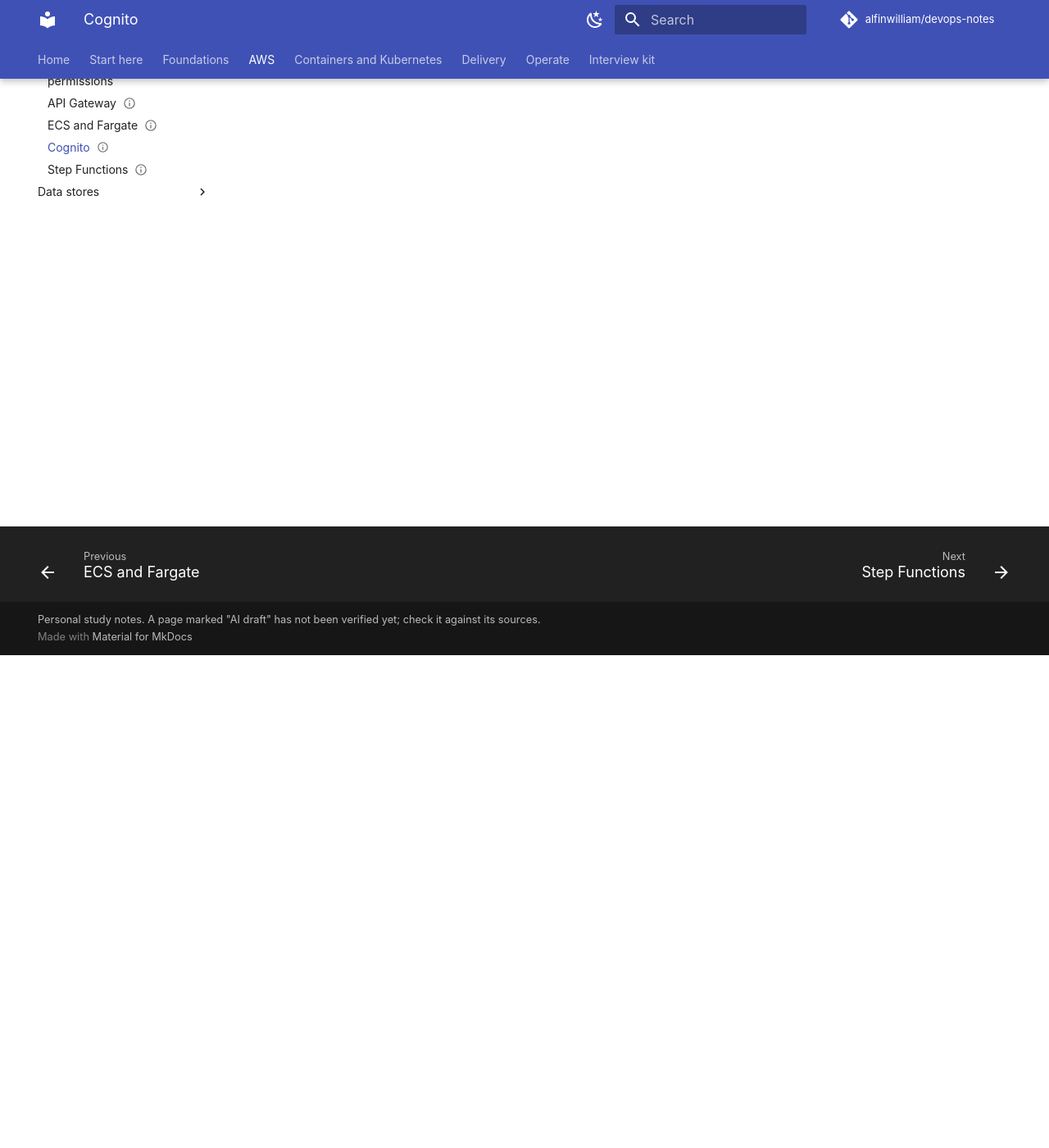
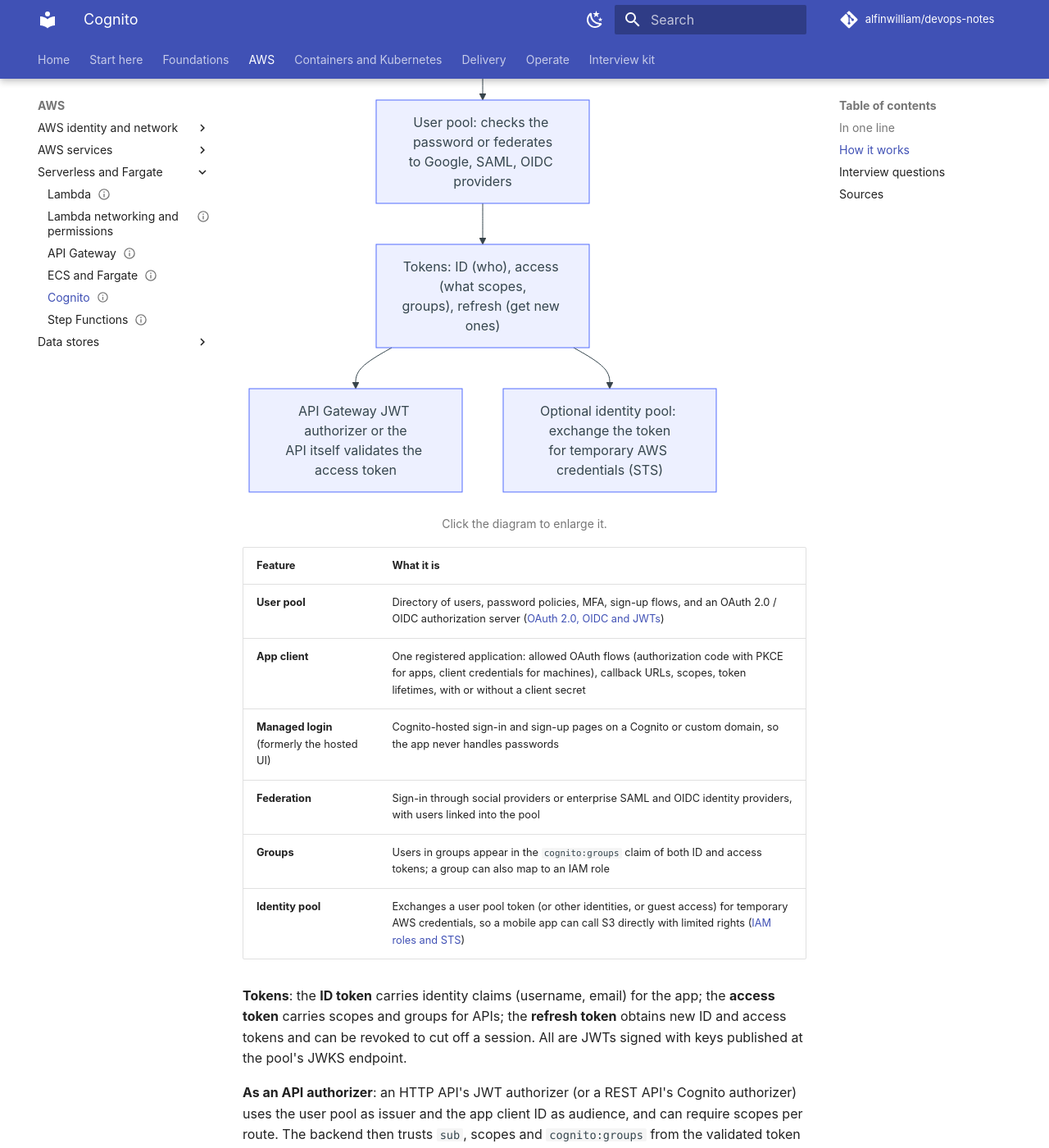
Before and after one commit to alfinwilliam/devops-notes, an MkDocs documentation site: the page built from docs/serverless/cognito.md, in a window 1280 px wide and 1400 px high, scrolled down 601 px. Shown: the whole window at 82% size. Built offline with MkDocs 1.6.1 and Material for MkDocs 9.7.7, drawn with Linux system fonts in a browser that asks for light colours; comment, search, counter and statistics services are not loaded; some of the changed text lies outside the part shown.

Commit message:
serverless: add "Cognito"
Co-Authored-By: Claude Opus 5.5 <noreply@anthropic.com>

````diff
--- a/docs/serverless/cognito.md
+++ b/docs/serverless/cognito.md
@@ -1,19 +1,103 @@
 ---
 title: "Cognito"
-status: stub
+status: draft
 form: short
 commands: docs
 ---
 
 # Cognito
 
-> **Status: not written yet.** This page is a placeholder that lists what it will cover.
+> **Status: AI draft, 2026-11-16.** Not yet verified by me. Written from the Amazon Cognito Developer Guide; no AWS calls were made.
 
-## Planned coverage
+## In one line
 
-- User pools vs identity pools
-- App clients and hosted login
-- The tokens issued: ID, access, refresh
-- Using a user pool as a JWT authorizer for an API
-- Groups and claims
-- Link to the OAuth and OIDC page for the protocol itself
+Cognito user pools are a managed user directory and OIDC identity provider: users sign up and sign in (directly, through managed login pages, or via social and enterprise providers) and apps receive ID, access and refresh tokens. Identity pools are a separate feature that exchanges an identity for temporary AWS credentials.
+
+## How it works
+
+```mermaid
+flowchart TD
+    U["User signs in: managed login page<br/>or the app's own form"] --> P["User pool: checks the password or federates<br/>to Google, SAML, OIDC providers"]
+    P --> T["Tokens: ID (who), access (what scopes,<br/>groups), refresh (get new ones)"]
+    T --> A["API Gateway JWT authorizer or the<br/>API itself validates the access token"]
+    T --> I["Optional identity pool: exchange the token<br/>for temporary AWS credentials (STS)"]
+```
+
+| Feature | What it is |
+|---|---|
+| **User pool** | Directory of users, password policies, MFA, sign-up flows, and an OAuth 2.0 / OIDC authorization server ([OAuth 2.0, OIDC and JWTs](../security/oauth-oidc-jwt.md)) |
+| **App client** | One registered application: allowed OAuth flows (authorization code with PKCE for apps, client credentials for machines), callback URLs, scopes, token lifetimes, with or without a client secret |
+| **Managed login** (formerly the hosted UI) | Cognito-hosted sign-in and sign-up pages on a Cognito or custom domain, so the app never handles passwords |
+| **Federation** | Sign-in through social providers or enterprise SAML and OIDC identity providers, with users linked into the pool |
+| **Groups** | Users in groups appear in the `cognito:groups` claim of both ID and access tokens; a group can also map to an IAM role |
+| **Identity pool** | Exchanges a user pool token (or other identities, or guest access) for temporary AWS credentials, so a mobile app can call S3 directly with limited rights ([IAM roles and STS](../aws-core/iam-roles-and-sts.md)) |
+
+**Tokens**: the **ID token** carries identity claims (username, email) for the app; the **access token** carries scopes and groups for APIs; the **refresh token** obtains new ID and access tokens and can be revoked to cut off a session. All are JWTs signed with keys published at the pool's JWKS endpoint.
+
+**As an API authorizer**: an HTTP API's JWT authorizer (or a REST API's Cognito authorizer) uses the user pool as issuer and the app client ID as audience, and can require scopes per route. The backend then trusts `sub`, scopes and `cognito:groups` from the validated token ([API Gateway](api-gateway.md)).
+
+## Interview questions
+
+**1. What is the difference between a user pool and an identity pool?**
+
+<details markdown="1">
+<summary>Answer</summary>
+
+- User pool: user directory and OIDC provider that authenticates users and issues JWTs.
+- Identity pool: exchanges an identity (often a user pool token) for temporary AWS credentials.
+- Many apps use only a user pool plus an API authorizer.
+
+</details>
+
+**2. Which tokens does a user pool issue, and what is each for?**
+
+<details markdown="1">
+<summary>Answer</summary>
+
+- ID token: who the user is, for the client.
+- Access token: scopes and groups, for APIs.
+- Refresh token: obtain new tokens; revoke it to end a session.
+
+</details>
+
+**3. How do you protect an API with Cognito?**
+
+<details markdown="1">
+<summary>Answer</summary>
+
+- A JWT authorizer (HTTP API) or Cognito authorizer (REST API) with the user pool as issuer and the app client as audience.
+- Require scopes per route; use groups for coarse roles.
+- The API trusts claims only after validation.
+
+</details>
+
+**4. How do you give admins extra rights?**
+
+<details markdown="1">
+<summary>Answer</summary>
+
+- Put them in a user pool group; the `cognito:groups` claim appears in their tokens.
+- The API or authorizer checks the group; or the group maps to an IAM role through an identity pool.
+- Keep the authorisation decision in one place.
+
+</details>
+
+**5. Why use managed login instead of building your own sign-in form?**
+
+<details markdown="1">
+<summary>Answer</summary>
+
+- The app never handles passwords; MFA, password reset and federation come built in.
+- It follows the OAuth authorization code flow with PKCE.
+- Less security-sensitive code to write and maintain.
+
+</details>
+
+## Sources
+
+- [Amazon Cognito Developer Guide: what is Amazon Cognito](https://docs.aws.amazon.com/cognito/latest/developerguide/what-is-amazon-cognito.html)
+- [Amazon Cognito Developer Guide: user pool tokens](https://docs.aws.amazon.com/cognito/latest/developerguide/amazon-cognito-user-pools-using-tokens-with-identity-providers.html)
+- [Amazon Cognito Developer Guide: app clients](https://docs.aws.amazon.com/cognito/latest/developerguide/user-pool-settings-client-apps.html)
+- [Amazon Cognito Developer Guide: managed login](https://docs.aws.amazon.com/cognito/latest/developerguide/cognito-user-pools-managed-login.html)
+- [Amazon Cognito Developer Guide: user pool groups](https://docs.aws.amazon.com/cognito/latest/developerguide/cognito-user-pools-user-groups.html)
+- [Amazon Cognito Developer Guide: identity pools](https://docs.aws.amazon.com/cognito/latest/developerguide/cognito-identity.html)
````
